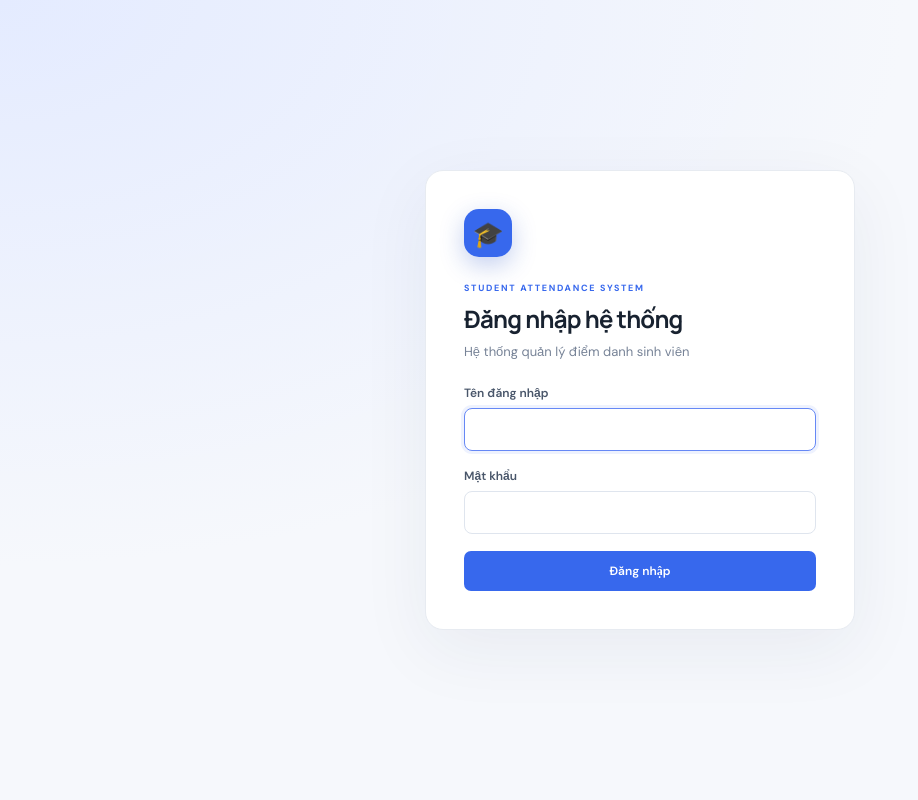
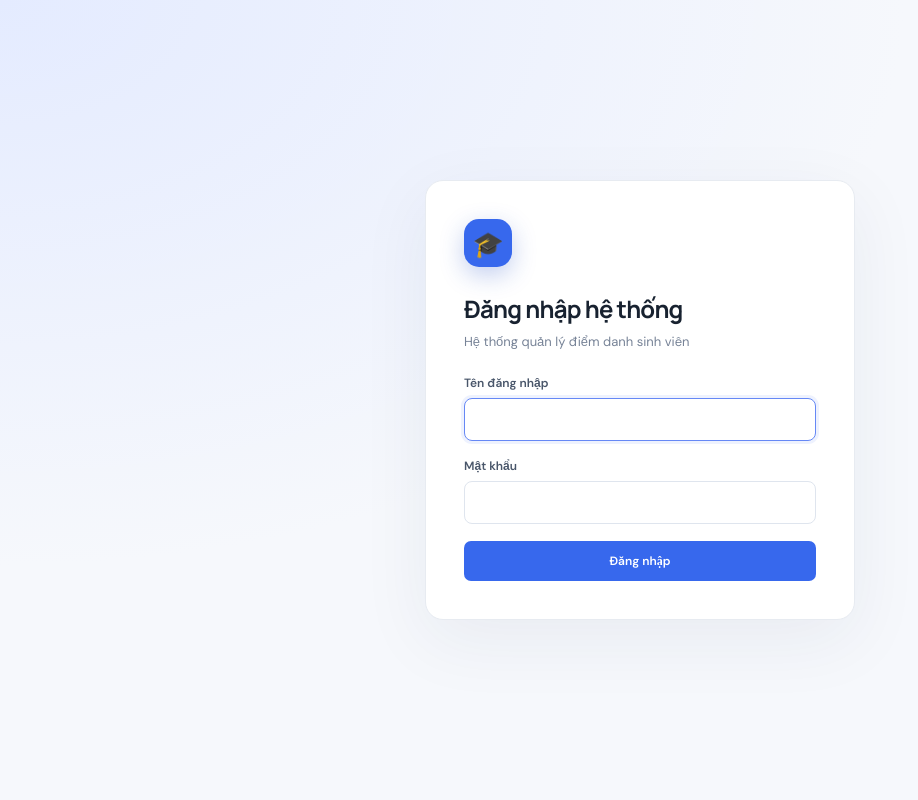
Before and after one commit to manhxinloi06-cmyk/dtc245200046_de27, a PHP site: page /index.php?page=login in a window 1280 px wide. Shown: the whole page, without its empty margins (0-918 px from the left). Run offline with PHP 8.4, Linux system fonts and the light colour scheme; data comes from the database, SQL or seed files in the repository; data that the repository does not hold is empty.

Commit message:
sua giao dien

```diff
--- a/app/index.php
+++ b/app/index.php
@@ -158,7 +158,7 @@ function active(string $current, string $item): string { return $current === $it
 <?php if ($page === 'login' && empty($_SESSION['user'])): ?>
 <main class="login-wrap">
   <section class="login-card">
-    <div class="brand-mark">🎓</div><p class="eyebrow">STUDENT ATTENDANCE SYSTEM</p>
+    <div class="brand-mark">🎓</div><p class="eyebrow"></p>
     <h1>Đăng nhập hệ thống</h1><p class="muted">Hệ thống quản lý điểm danh sinh viên</p>
     <?php if ($error): ?><div class="alert error"><?=e($error)?></div><?php endif; ?>
     <form method="post">
@@ -294,7 +294,7 @@ function active(string $current, string $item): string { return $current === $it
       <div class="page-heading"><div><p class="eyebrow">SECURITY</p><h1>Tài khoản</h1><p class="muted">Cập nhật mật khẩu đăng nhập.</p></div></div>
       <div class="panel account-panel"><h2>Đổi mật khẩu</h2><p class="muted">Mật khẩu tối thiểu 12 ký tự, gồm chữ hoa, chữ thường, số và ký tự đặc biệt.</p><form method="post" class="account-form"><input type="hidden" name="csrf" value="<?=e(csrf_token())?>"><input type="hidden" name="action" value="change_password"><label>Mật khẩu hiện tại<input type="password" name="old_password" required></label><label>Mật khẩu mới<input type="password" name="new_password" minlength="12" required></label><button class="btn primary" type="submit">Cập nhật mật khẩu</button></form></div>
     <?php endif; ?>
-    <footer>Hệ thống Quản lý Điểm danh Sinh viên <span>•</span> Đề tài 27</footer>
+
   </section>
 </main>
 </div>
```
